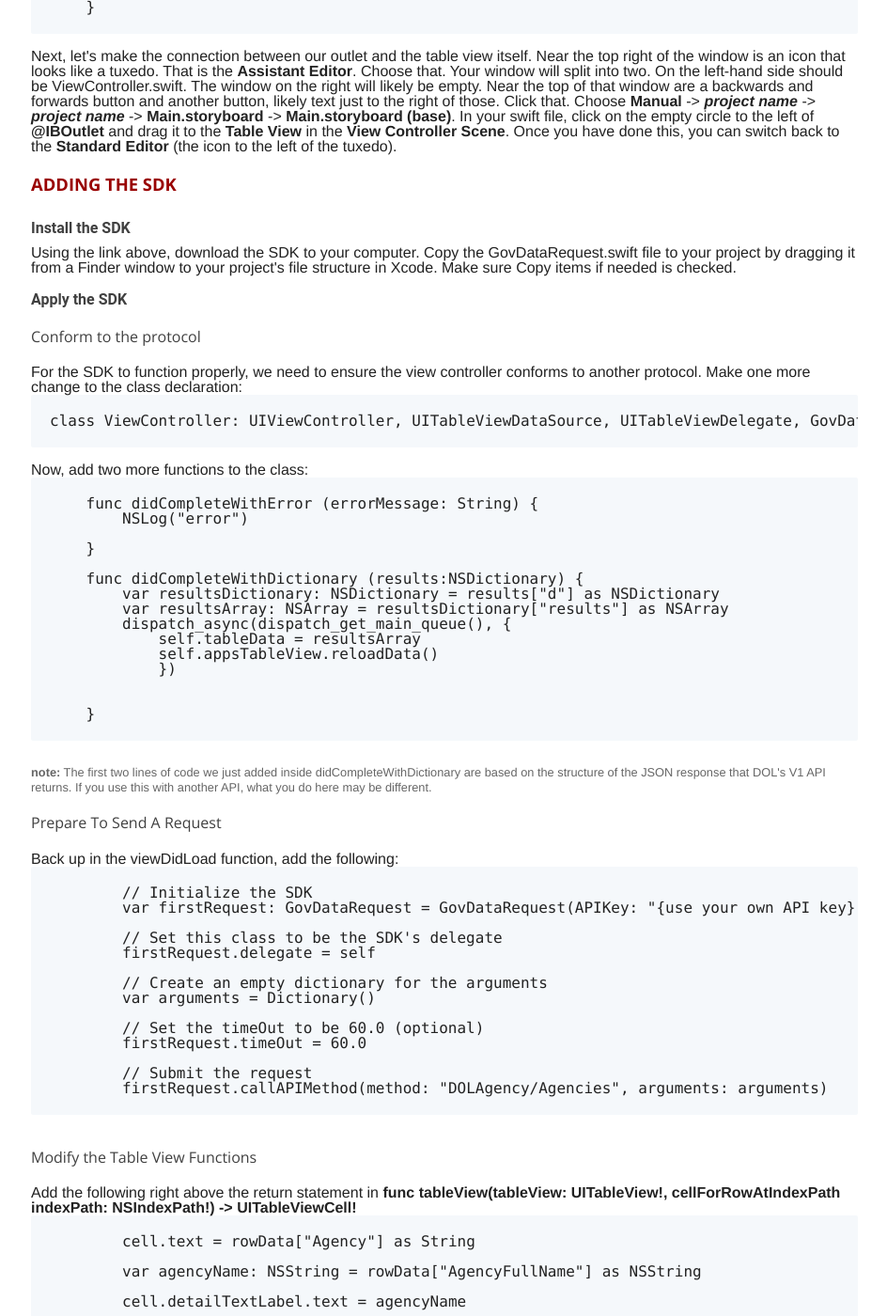
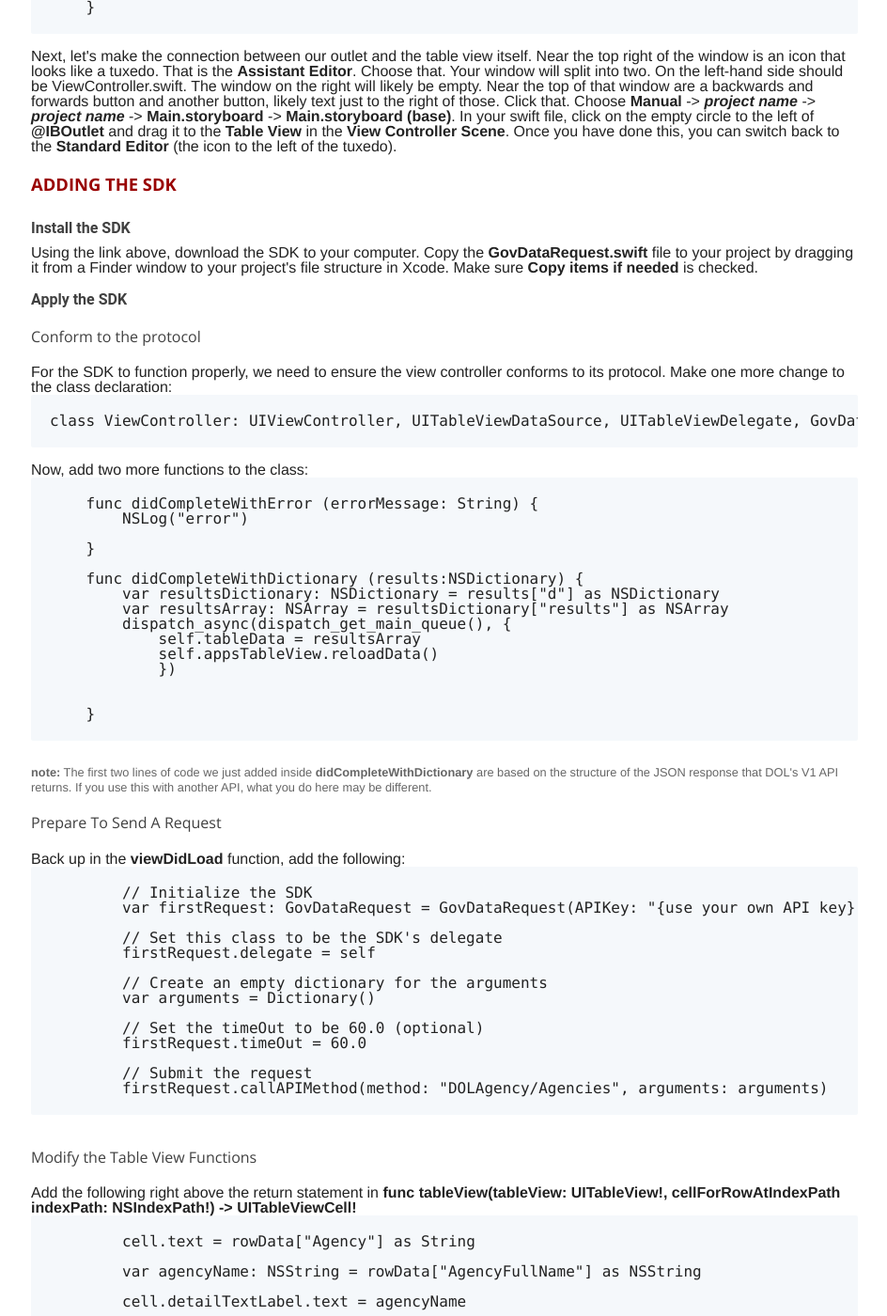
Before and after one commit to USDepartmentofLabor/Swift-Sample-App, a Jekyll site: the page built from index.html, in a window 1280 px wide and 1400 px high, scrolled down 1162 px. Shown: the whole window at 94% size, without its empty margins (162-1106 px from the left). Built offline with Jekyll 4.4.1, drawn with Linux system fonts in a browser that asks for light colours; nearby versions of some CDN libraries.

Commit message:
additional readability work

```diff
--- a/index.html
+++ b/index.html
@@ -54,10 +54,10 @@ Next, let's make the connection between our outlet and the table view itself.  N
   		<div class='col12 pad1y'>
 <h2 class="subtitle">Adding the SDK</h2>
 <h3 class="subtitle">Install the SDK</h3>
-Using the link above, download the SDK to your computer.  Copy the GovDataRequest.swift file to your project by dragging it from a Finder window to your project's file structure in Xcode.  Make sure Copy items if needed is checked.<br><br>
+Using the link above, download the SDK to your computer.  Copy the <strong>GovDataRequest.swift</strong> file to your project by dragging it from a Finder window to your project's file structure in Xcode.  Make sure <strong>Copy items if needed</strong> is checked.<br><br>
 <h3 class="subtitle">Apply the SDK</h3>
 <h4 class="subtitle">Conform to the protocol</h4>
-For the SDK to function properly, we need to ensure the view controller conforms to another protocol.  Make one more change to the class declaration:
+For the SDK to function properly, we need to ensure the view controller conforms to its protocol.  Make one more change to the class declaration:
 <pre class="prettyprint">class ViewController: UIViewController, UITableViewDataSource, UITableViewDelegate, GovDataRequestProtocol {</pre><br>
 Now, add two more functions to the class:
 <pre class="prettyprint">    func didCompleteWithError (errorMessage: String) {
@@ -76,9 +76,9 @@ Now, add two more functions to the class:
 
     }
 </pre><br>
-<p><strong>note:</strong> The first two lines of code we just added inside didCompleteWithDictionary are based on the structure of the JSON response that DOL's V1 API returns.  If you use this with another API, what you do here may be different.</p>
+<p><strong>note:</strong> The first two lines of code we just added inside <strong>didCompleteWithDictionary</strong> are based on the structure of the JSON response that DOL's V1 API returns.  If you use this with another API, what you do here may be different.</p>
 <h4 class="subtitle">Prepare To Send A Request</h4>
-Back up in the viewDidLoad function, add the following:
+Back up in the <strong>viewDidLoad</strong> function, add the following:
 <pre class="prettyprint">        // Initialize the SDK
         var firstRequest: GovDataRequest = GovDataRequest(APIKey: "{use your own API key}", APIHost: "http://api.dol.gov", APIURL: "/V1")
 
```
